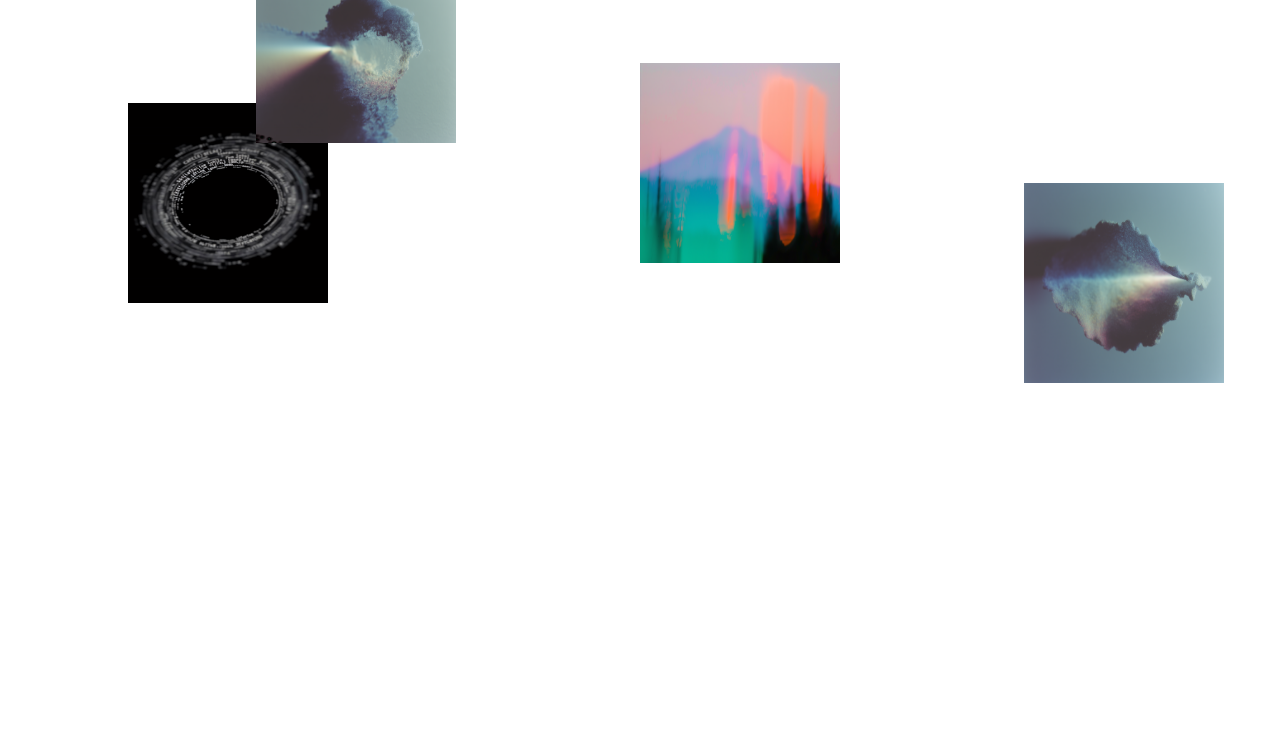
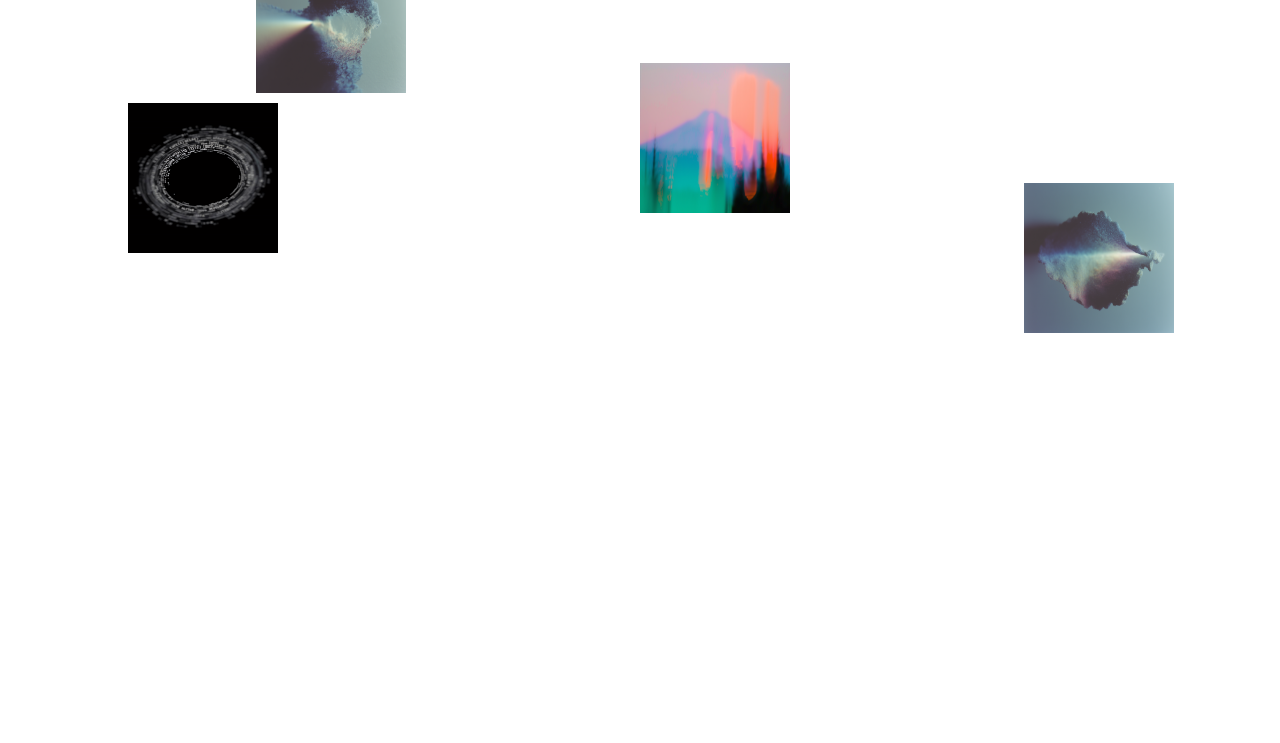
Before and after one commit to Tom-Okafor/advanced-frontends, a plain HTML site: page animations/abstract-depths/index.html in a window 1280 px wide. Shown: the part 1257-2000 px from the top of the page. Drawn offline with Linux system fonts and the light colour scheme.

Commit message:
style: reduce the width of the image from 200px to 150px

```diff
--- a/animations/abstract-depths/style.css
+++ b/animations/abstract-depths/style.css
@@ -27,13 +27,12 @@ main {
 
   img {
     position: absolute;
-    width: 200px;
+    width: 150px;
     aspect-ratio: 1/1;
     z-index: -6;
     top: 70%;
     left: 10%;
     isolation: isolate;
-    mix-blend-mode: difference;
   }
   img:nth-of-type(2) {
     top: 65%;
```
